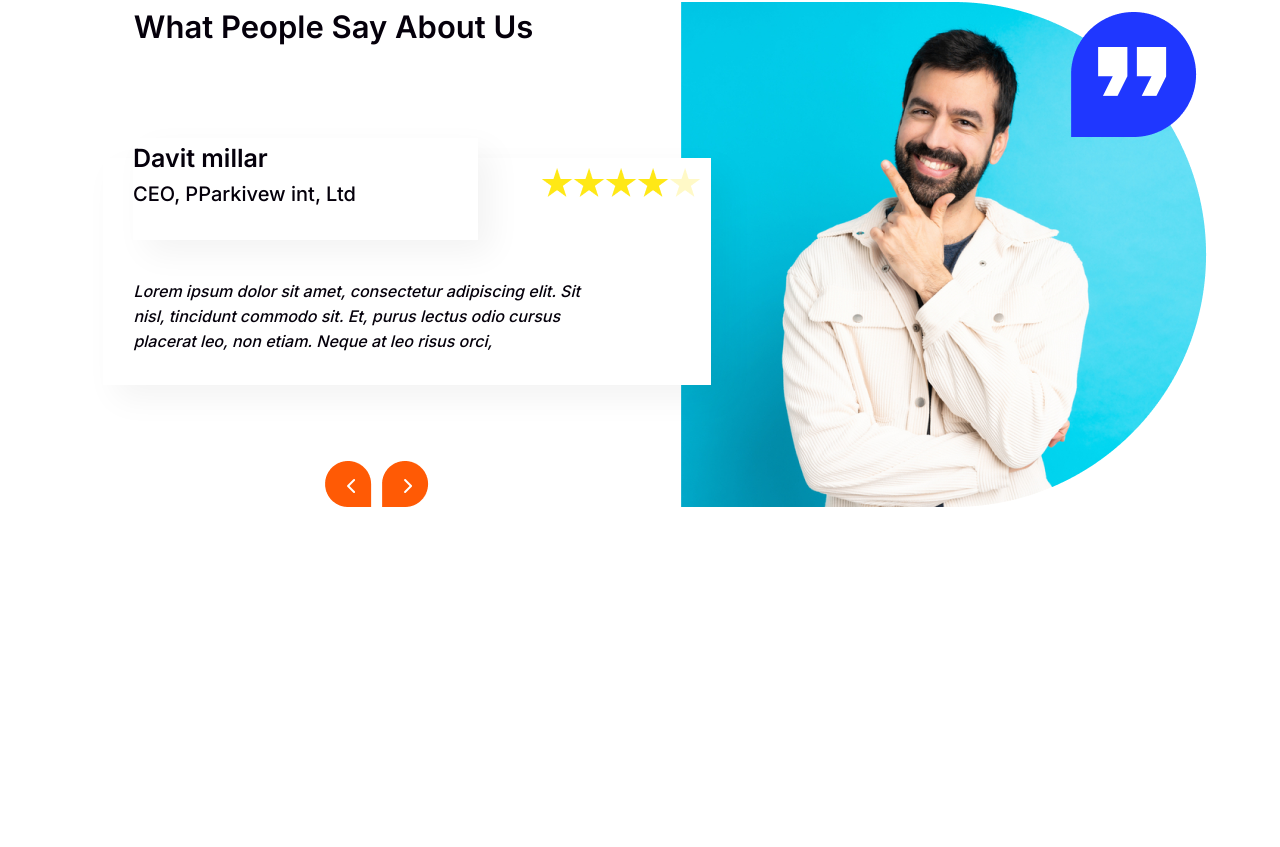
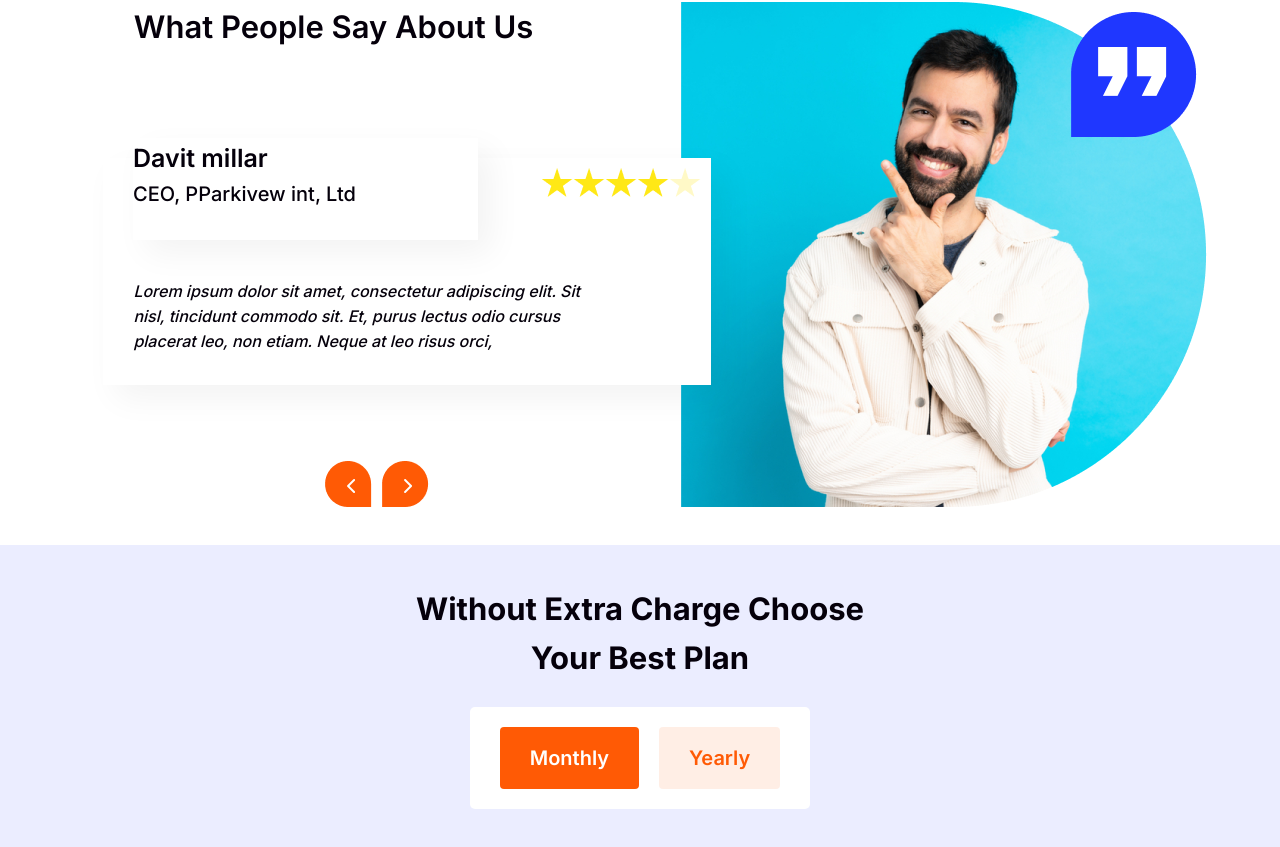
Before and after one commit to ITihonyaJS/FrontSchool, a React (Create React App) app: page / in a window 1280 px wide. Shown: the part 3384-4231 px from the top of the page. Before the commit the page ends 3929 px from the top, so only its background shows below. Built offline with nearby package versions, Linux system fonts and the light colour scheme.

Commit message:
add component FormOfPayment

```diff
--- a/src/App.js
+++ b/src/App.js
@@ -6,6 +6,7 @@ import Community from './components/Сommunity/index';
 import Statistics from './components/Statistics';
 import Skills from './components/Skills'
 import Reviews from './components/Reviews'
+import FormOfPayment from './components/FormOfPayment'
 
 function App() {
   return (
@@ -16,6 +17,7 @@ function App() {
 		<Statistics />
 		<Skills />
 		<Reviews/>
+		<FormOfPayment/>
     </>
   );
 }
--- /dev/null
+++ b/src/components/FormOfPayment/elements.js
@@ -0,0 +1,34 @@
+import styled from "styled-components";
+import { Wrapper } from "../../generalElements";
+
+export const PaymentContainer = styled.div`
+background: #EBEDFF;
+`
+
+export const PaymentBody = styled(Wrapper)`
+padding: 3% 0 10%
+`
+
+export const PaymentGeneralBlock = styled.div`
+display: flex;
+flex-direction: column;
+align-items: center;
+`
+
+export const TextBlock = styled.div`
+display: flex;
+justify-content: center;
+align-items: center;
+max-width: 451px;
+margin-bottom: 25px;
+`
+
+export const ButtonBlock = styled.div`
+background: #FFFFFF;
+display: flex;
+justify-content: space-between;
+align-items: center;
+padding: 20px 30px;
+max-width: 357px;
+border-radius: 5px;
+`
--- /dev/null
+++ b/src/components/FormOfPayment/index.js
@@ -0,0 +1,63 @@
+import React from 'react';
+
+import { StyledTypography, StyledButton } from "../../generalElements"
+
+import { PaymentContainer, PaymentBody, PaymentGeneralBlock, TextBlock, ButtonBlock } from "./elements"
+
+const FormOfPayment = () => {
+	return (
+		<PaymentContainer>
+			<PaymentBody>
+				<PaymentGeneralBlock>
+					<TextBlock>
+						<StyledTypography
+							fz="31px"
+							fw="700"
+							lh="49px"
+							color="#05000B"
+							textA="center"
+						>
+							Without Extra Charge Choose
+							Your Best Plan
+						</StyledTypography>
+					</TextBlock>
+					<ButtonBlock>
+						<StyledButton
+						backG="#FF5A05"
+						borderR="4px"
+						textA="center"
+						padding="15px 30px"
+						margin="0 20px 0 0"
+						>
+							<StyledTypography
+							fz="20px"
+							fw="600"
+							lh="32px"
+							color="#FFFFFF"
+							>
+								Monthly
+							</StyledTypography>
+						</StyledButton>
+					<StyledButton
+					backG="rgba(255, 90, 5, 0.1);"
+					borderR="4px"
+					textA="center"
+					padding="15px 30px"
+					>
+						<StyledTypography
+						fz="20px"
+						fw="600"
+						lh="32px"
+						color="#FF5A05"
+						>
+							Yearly
+						</StyledTypography>
+					</StyledButton>
+				</ButtonBlock>
+			</PaymentGeneralBlock>
+		</PaymentBody>
+		</PaymentContainer >
+	);
+};
+
+export default FormOfPayment
--- a/src/generalElements.js
+++ b/src/generalElements.js
@@ -62,6 +62,7 @@ ${(props) => props.lh && `line-height: ${props.lh}`};
 ${(props) => props.ls && `letter-spacing: ${props.ls}`};
 ${(props) => props.tt && `text-transform: ${props.tt}`};
 ${(props) => props.op && `opacity: ${props.op}`};
+${(props) => props.textA && `text-align: ${props.textA}`};
 `
 
 export const StyledButton = styled.button`
@@ -71,16 +72,8 @@ ${(props) => props.margin && `margin: ${props.margin}`};
 ${(props) => props.isPointer && 'cursor: pointer'};
 ${(props) => props.border && `border: ${props.border}`};
 ${(props) => props.borderR && `border-radius: ${props.borderR}`};
+${(props) => props.textA && `text-align: ${props.textA}`};
 `
-
-
-
-
-
-
-
-
-
 
 
 
```
